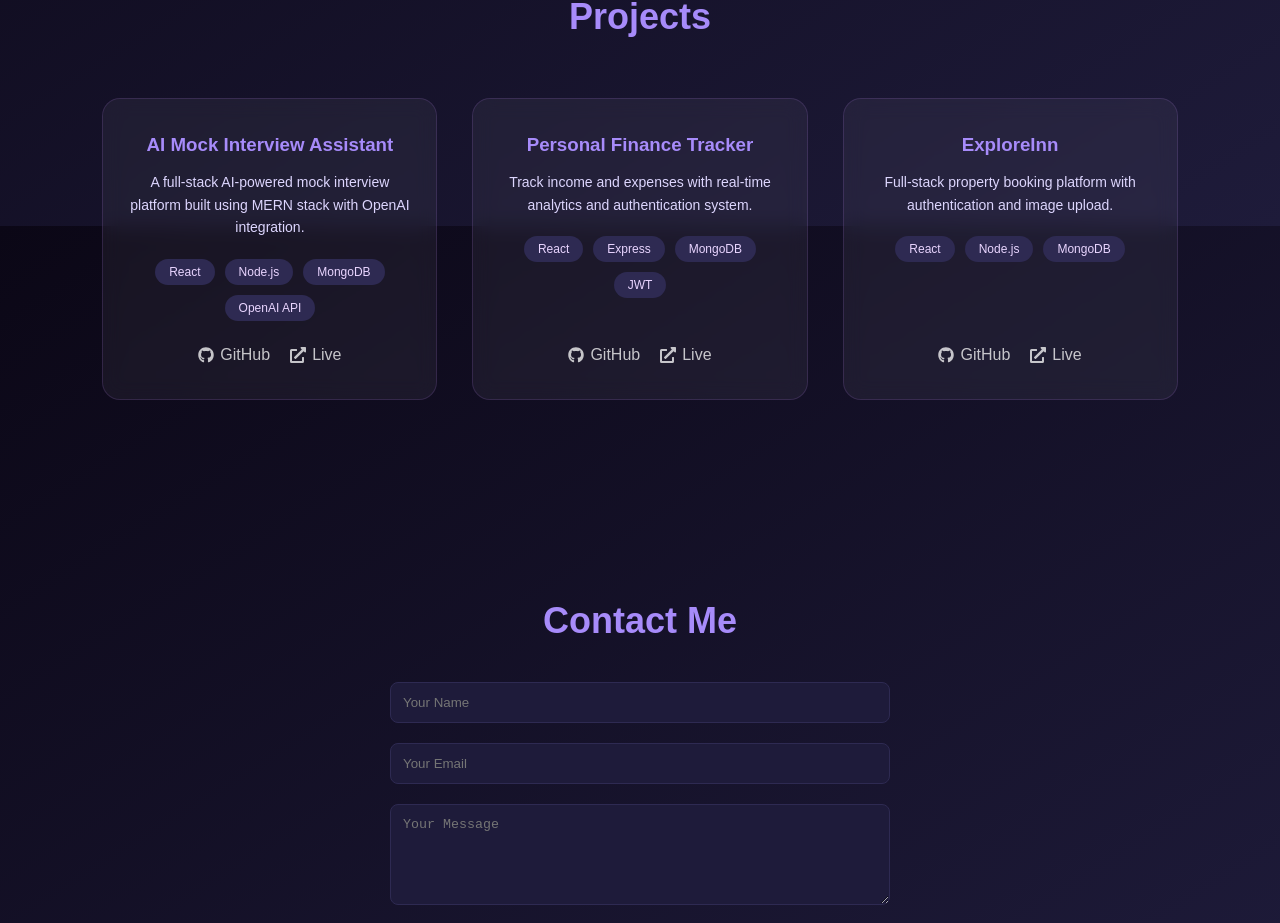
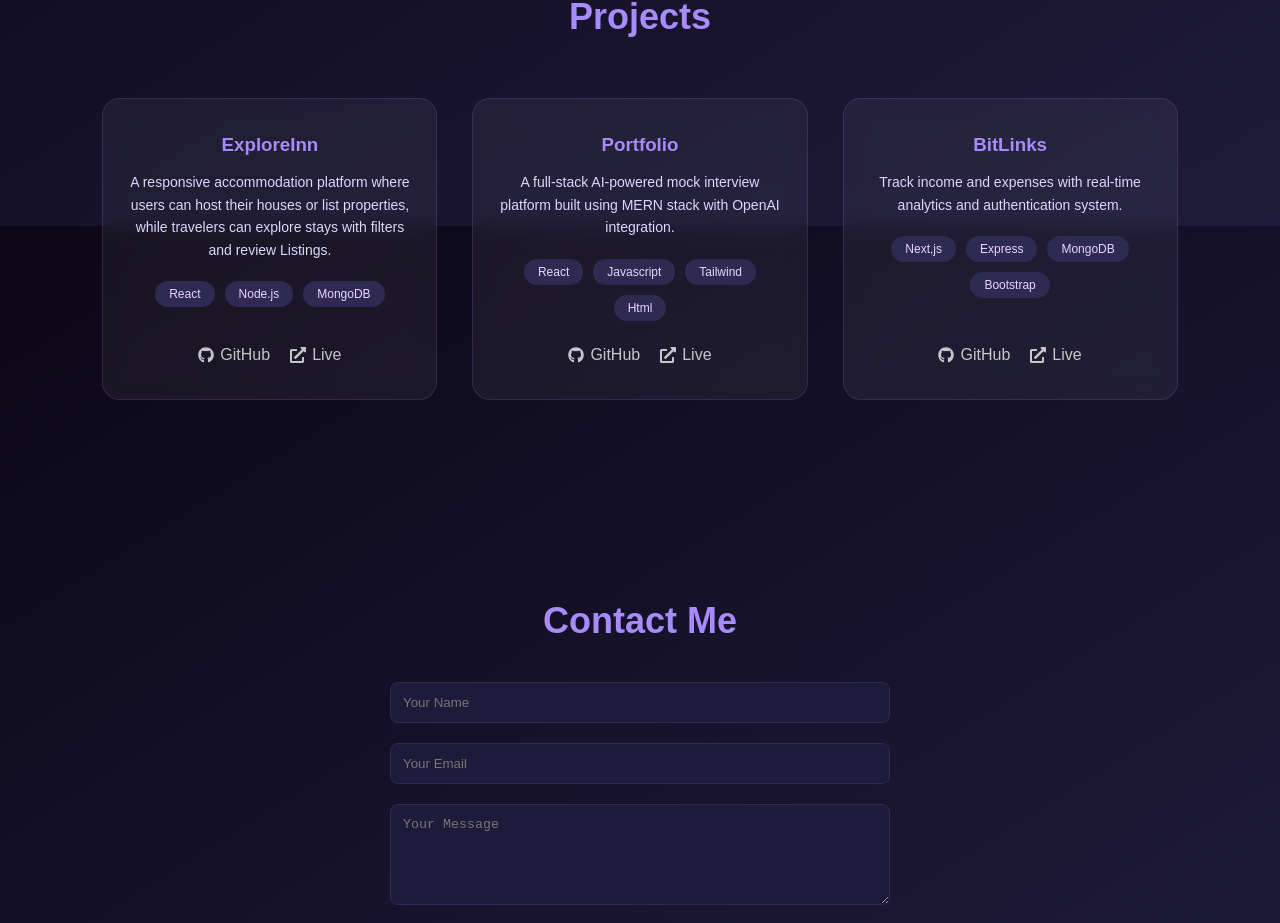
Before and after one commit to shrutika-gawande/Portfolio_SPCL, a React (Vite) app: page / in a window 1280 px wide. Shown: the part 1374-2297 px from the top of the page. Built offline with nearby package versions, Linux system fonts and the light colour scheme.

Commit message:
Updated project links

```diff
--- a/src/components/Project.jsx
+++ b/src/components/Project.jsx
@@ -5,29 +5,29 @@ function Projects() {
 
   const projects = [
     {
-      title: "AI Mock Interview Assistant",
+      title: "ExploreInn",
+      description:
+        "A responsive accommodation platform where users can host their houses or list properties, while travelers can explore stays with filters and review Listings.",
+      tech: ["React", "Node.js", "MongoDB"],
+      github: "https://github.com/shrutika-gawande/ExploreInn",
+      live: "https://exploreinn-lgne.onrender.com/listings"
+    },
+    {
+      title: "Portfolio",
       description:
         "A full-stack AI-powered mock interview platform built using MERN stack with OpenAI integration.",
-      tech: ["React", "Node.js", "MongoDB", "OpenAI API"],
-      github: "",
-      live: ""
+      tech: ["React", "Javascript", "Tailwind", "Html"],
+      github: "https://github.com/shrutika-gawande/portfolio",
+      live: "https://portfolio-delta-gold-27.vercel.app/"
     },
     {
-      title: "Personal Finance Tracker",
+      title: "BitLinks",
       description:
         "Track income and expenses with real-time analytics and authentication system.",
-      tech: ["React", "Express", "MongoDB", "JWT"],
-      github: "",
-      live: ""
+      tech: ["Next,js", "Express", "MongoDB", "Bootstrap"],
+      github: "https://github.com/shrutika-gawande/bitlinks",
+      live: "https://bitkinks.vercel.app/"
     },
-    {
-      title: "ExploreInn",
-      description:
-        "Full-stack property booking platform with authentication and image upload.",
-      tech: ["React", "Node.js", "MongoDB"],
-      github: "",
-      live: ""
-    }
   ];
 
   return (
```
